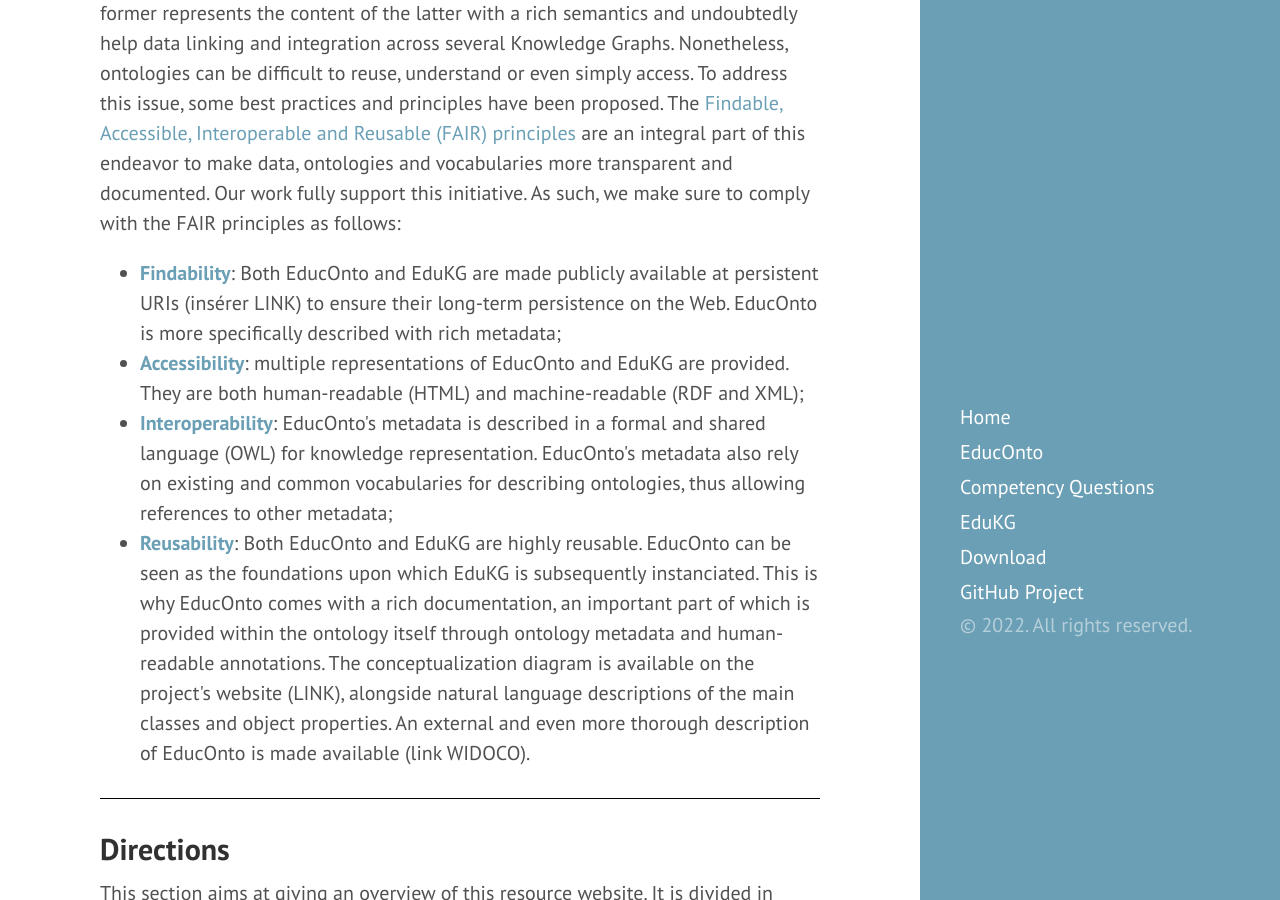
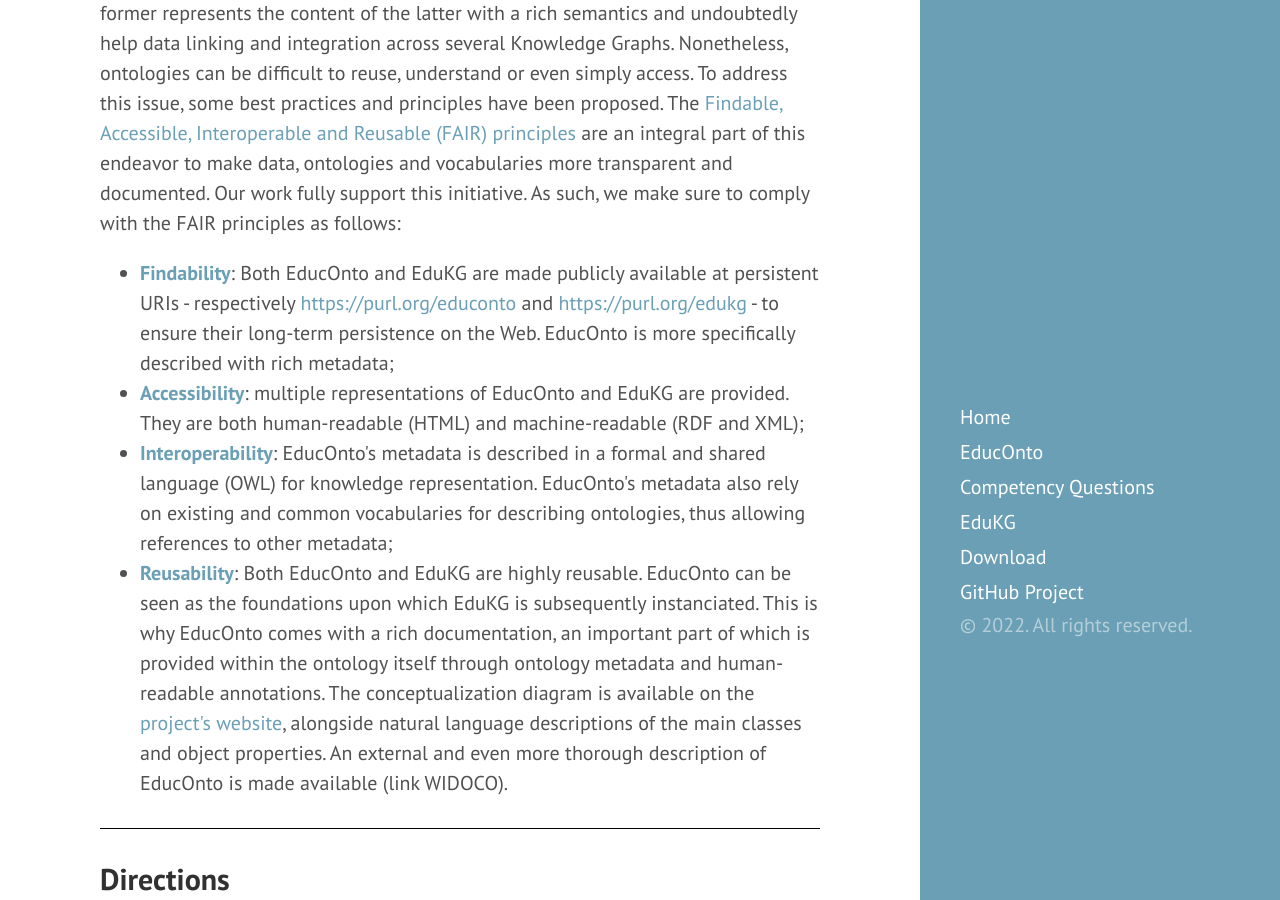
Before and after one commit to nicolas-hbt/educ-ontokg, a Jekyll site: the page built from index.md, in a window 1280 px wide and 900 px high, scrolled down 1366 px. Built offline with Jekyll 4.4.1, drawn with Linux system fonts in a browser that asks for light colours; Markdown is read by kramdown in place of the engine named in the settings.

Commit message:
Update index.md

```diff
--- a/index.md
+++ b/index.md
@@ -36,10 +36,10 @@ description: An Ontology and a Knowledge Graph for Higher Education
 <h2>FAIR Principles</h2>
   <p>Ontology development goes hand in hand with Knowledge Graph building. The former represents the content of the latter with a rich semantics and undoubtedly help data linking and integration across several Knowledge Graphs. Nonetheless, ontologies can be difficult to reuse, understand or even simply access. To address this issue, some best practices and principles have been proposed. The <a href="https://www.nature.com/articles/sdata201618">Findable, Accessible, Interoperable and Reusable (FAIR) principles</a> are an integral part of this endeavor to make data, ontologies and vocabularies more transparent and documented. Our work fully support this initiative. As such, we make sure to comply with the FAIR principles as follows:</p>
   <ul>
-    <li><strong><span style="color: #6a9fb5">Findability</span></strong>: Both EducOnto and EduKG are made publicly available at persistent URIs (insérer LINK) to ensure their long-term persistence on the Web. EducOnto is more specifically described with rich metadata;</li>
+    <li><strong><span style="color: #6a9fb5">Findability</span></strong>: Both EducOnto and EduKG are made publicly available at persistent URIs - respectively <a href="https://purl.org/educonto">https://purl.org/educonto</a> and <a href="https://purl.org/edukg">https://purl.org/edukg</a> - to ensure their long-term persistence on the Web. EducOnto is more specifically described with rich metadata;</li>
     <li><strong><span style="color: #6a9fb5">Accessibility</span></strong>: multiple representations of EducOnto and EduKG are provided. They are both human-readable (HTML) and machine-readable (RDF and XML);</li>
     <li><strong><span style="color: #6a9fb5">Interoperability</span></strong>: EducOnto's metadata is described in a formal and shared language (OWL) for knowledge representation. EducOnto's metadata also rely on existing and common vocabularies for describing ontologies, thus allowing references to other metadata;</li>
-    <li><strong><span style="color: #6a9fb5">Reusability</span></strong>: Both EducOnto and EduKG are highly reusable. EducOnto can be seen as the foundations upon which EduKG is subsequently instanciated. This is why EducOnto comes with a rich documentation, an important part of which is  provided within the ontology itself through ontology metadata and human-readable annotations. The conceptualization diagram is available on the project's website (LINK), alongside natural language descriptions of the main classes and object properties. An external and even more thorough description of EducOnto is made available (link WIDOCO).</li>
+    <li><strong><span style="color: #6a9fb5">Reusability</span></strong>: Both EducOnto and EduKG are highly reusable. EducOnto can be seen as the foundations upon which EduKG is subsequently instanciated. This is why EducOnto comes with a rich documentation, an important part of which is  provided within the ontology itself through ontology metadata and human-readable annotations. The conceptualization diagram is available on the <a href="https://nicolas-hbt.github.io/educ-ontokg/educonto/#overview">project's website</a>, alongside natural language descriptions of the main classes and object properties. An external and even more thorough description of EducOnto is made available (link WIDOCO).</li>
   </ul>
 </content>
 
```
